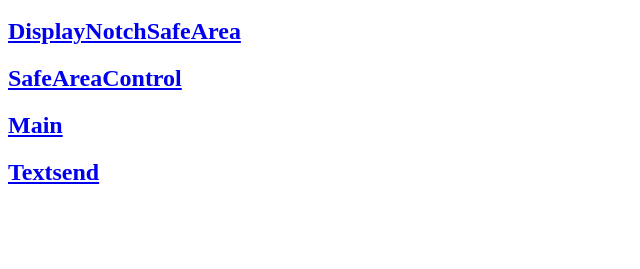
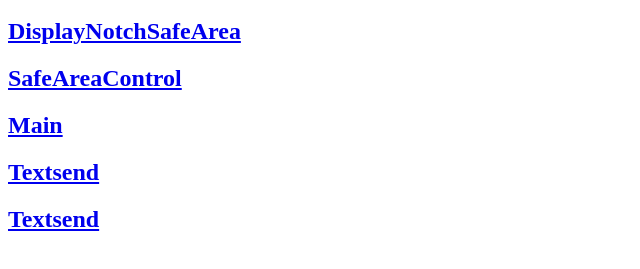
Before and after one commit to whiteibescu/DeepLinkTest, a plain HTML site: page index.html in a window 1280 px wide. Shown: the part 95-364 px from the top of the page, without its empty margins (0-640 px from the left). Drawn offline with Linux system fonts and the light colour scheme.

Commit message:
Update index.html

```diff
--- a/index.html
+++ b/index.html
@@ -19,5 +19,8 @@
 <h2 >
 <a href="unitydl://mylink?textsend">Textsend</a>
 </h2>
+<h2 >
+<a href="https://testing.com">Textsend</a>
+</h2>
 </body>
 </html>
```
